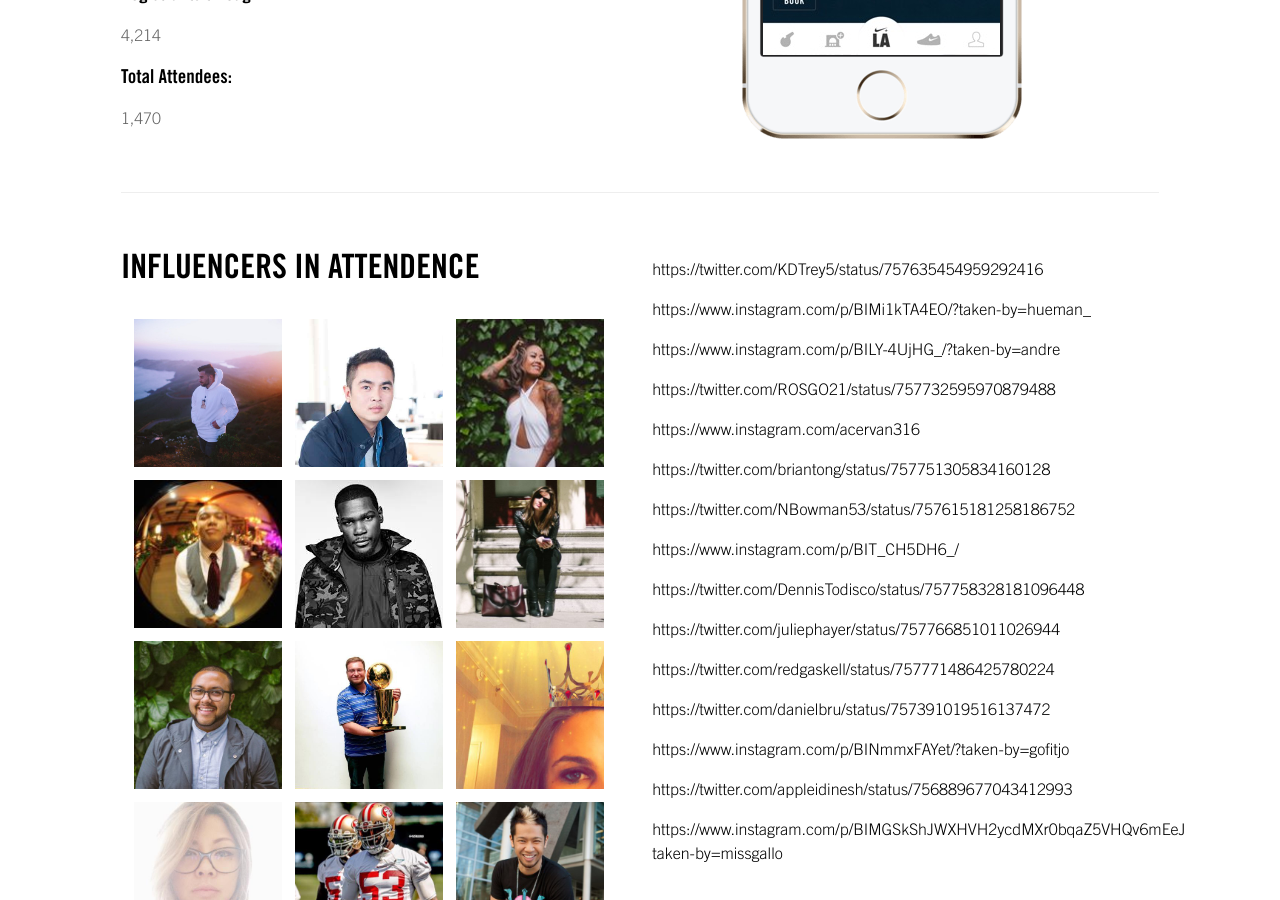
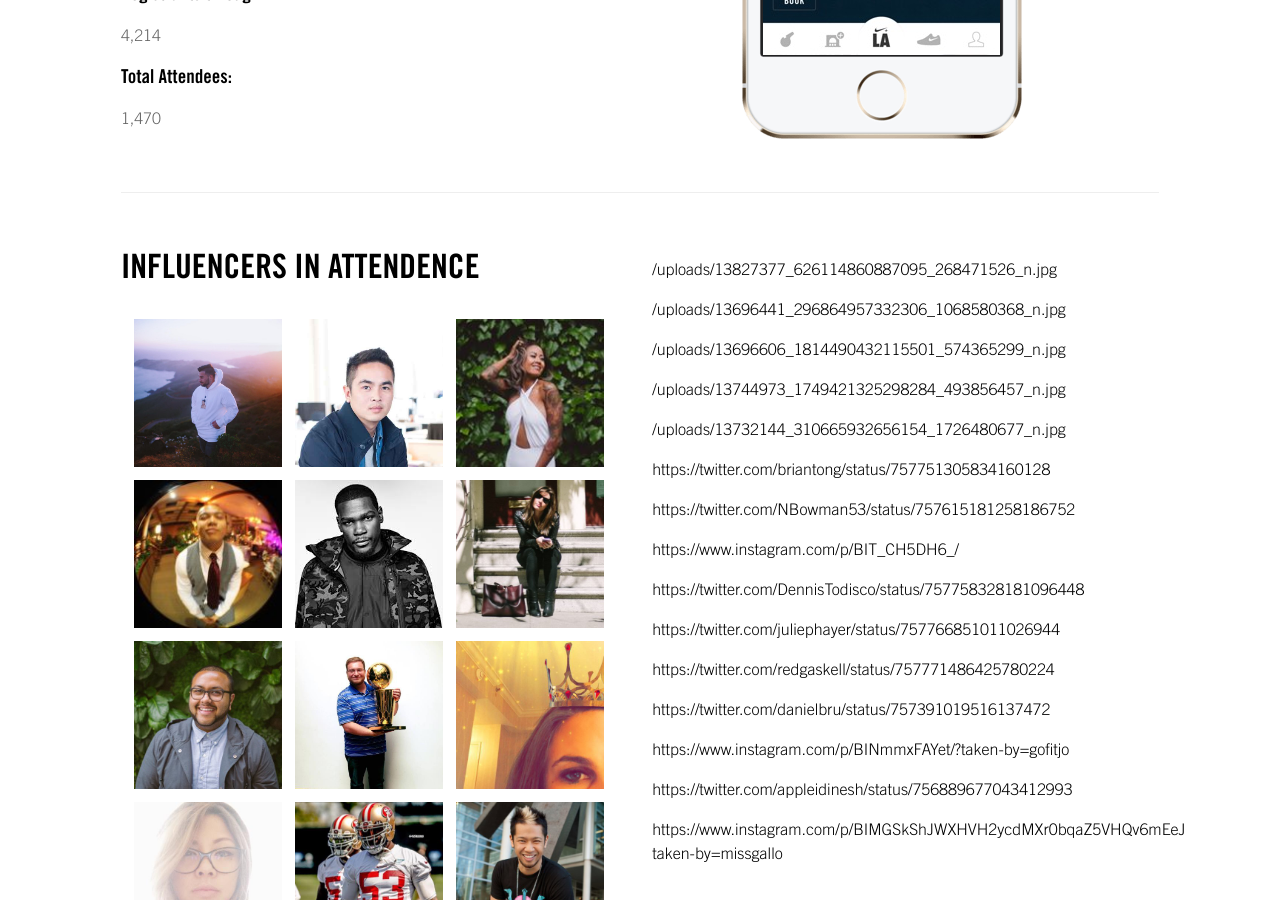
Before and after one commit to PHironaka/bream, a Jekyll site: the page built from _sf/nike-plus-snkrs-presents-golden-air-box.markdown, in a window 1280 px wide and 900 px high, scrolled down 938 px. Built offline with Jekyll 4.4.1, drawn with Linux system fonts in a browser that asks for light colours; a script that is not in the unit is left out; comment, search, counter and statistics services are not loaded.

Commit message:
Updated Nike Plus Snkrs Presents Golden Air Box

```diff
--- a/_sf/nike-plus-snkrs-presents-golden-air-box.markdown
+++ b/_sf/nike-plus-snkrs-presents-golden-air-box.markdown
@@ -82,11 +82,11 @@ top-tweet-embed-3: "<blockquote class=\"twitter-tweet\" data-lang=\"en\"><p lang
 local-team-headline: Warriors Social Posts
 influencers: Red Gaskell
 influencer-asset:
-- https://twitter.com/KDTrey5/status/757635454959292416
-- 'https://www.instagram.com/p/BIMi1kTA4EO/?taken-by=hueman_ '
-- 'https://www.instagram.com/p/BILY-4UjHG_/?taken-by=andre '
-- https://twitter.com/ROSGO21/status/757732595970879488
-- " https://www.instagram.com/acervan316"
+- "/uploads/13827377_626114860887095_268471526_n.jpg"
+- "/uploads/13696441_296864957332306_1068580368_n.jpg"
+- "/uploads/13696606_1814490432115501_574365299_n.jpg"
+- "/uploads/13744973_1749421325298284_493856457_n.jpg"
+- "/uploads/13732144_310665932656154_1726480677_n.jpg"
 - https://twitter.com/briantong/status/757751305834160128
 - https://twitter.com/NBowman53/status/757615181258186752
 - https://www.instagram.com/p/BIT_CH5DH6_/
```
